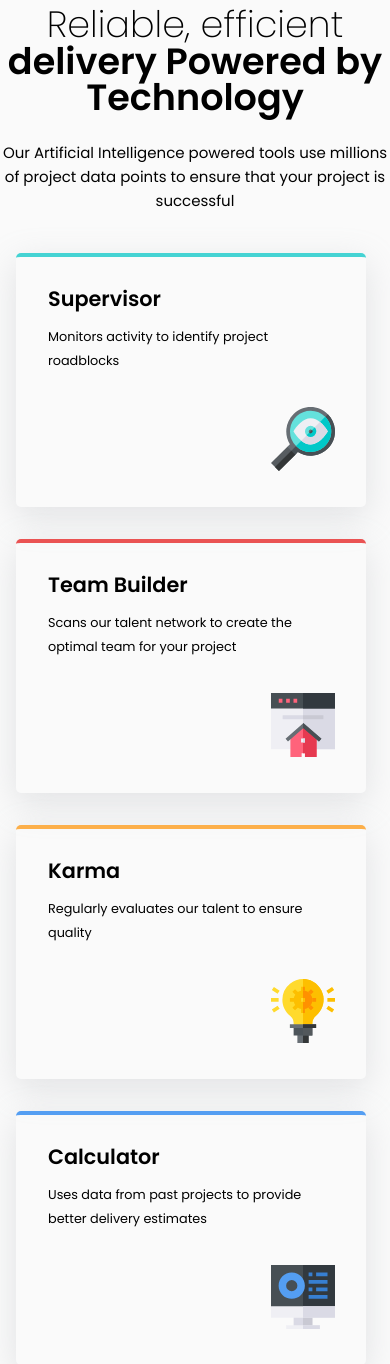
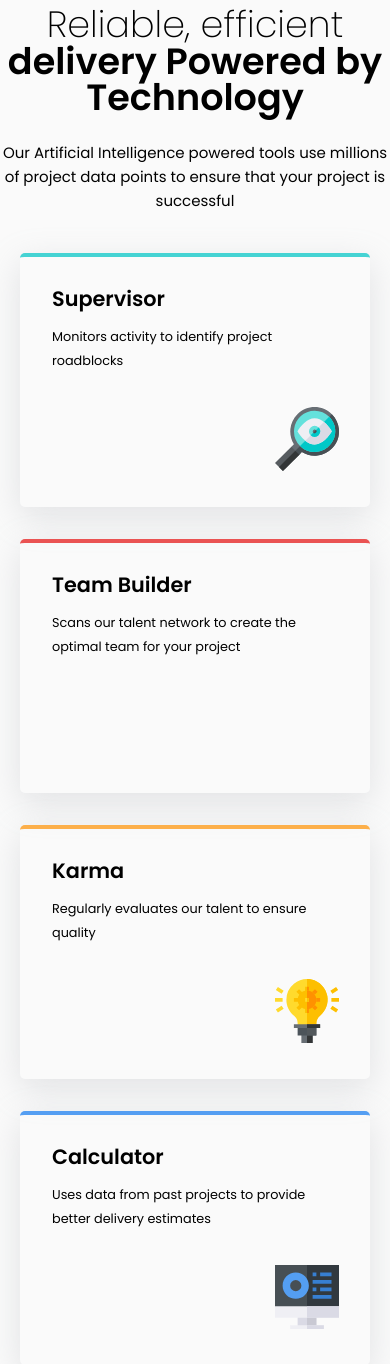
Before and after one commit to jasonlord/four-card-feature-section-master-jason, a PHP site: page / in a window 390 px wide. Shown: the part 81-1445 px from the top of the page. Run offline with PHP 8.4, Linux system fonts and the light colour scheme.

Commit message:
worked on position of cards using flex

```diff
--- a/css/style.css
+++ b/css/style.css
@@ -216,6 +216,8 @@ p {
 }
 
 div.box {
+    flex-grow: 0;
+    flex-shrink: 1;
     width: 350px;
     margin: 1rem;
     height: 250px;
@@ -241,16 +243,27 @@ div.box p {
     margin-top: 1rem;
 }
 
-.cardContainer {}
+.cardContainer {
+    display: flex;
+    flex-direction: row;
+    flex-wrap: wrap;
+    justify-content: center;
+    width: 1150px;
+    margin: 0 auto;
+}
 
 div.magnifier {
     background-image: url("/images/icon-supervisor.svg");
     border-top: 4px solid var(--myCyan);
+    position: relative;
+    top: 133px;
 }
 
 div.karma {
     border-top: 4px solid var(--myOrange);
     background-image: url("/images/icon-karma.svg");
+    position: relative;
+    top: 133px;
 }
 
 div.calculator {
@@ -260,5 +273,14 @@ div.calculator {
 
 div.teamBuilder {
     border-top: 4px solid var(--myRed);
-    background-image: url("/images/icon-team-builder.svg");
 }
+
+@media (max-width: 1150px) {
+    .cardContainer {
+        width: 100%;
+    }
+    div.magnifier,
+    div.karma {
+        position: static;
+    }
+}
```
